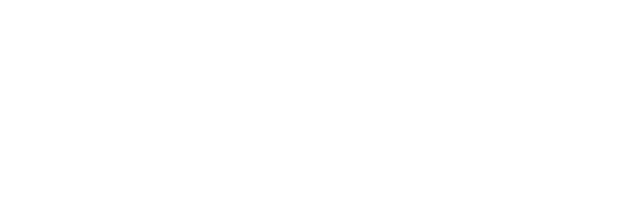
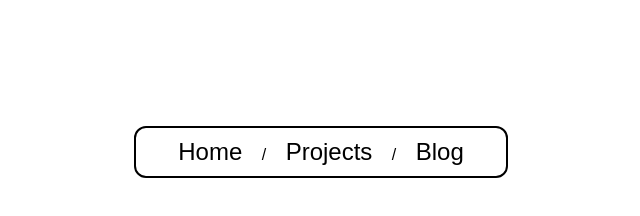
Before and after one commit to MicahCortese/Tooltip-UI, a plain HTML site: page index.html in a window 1280 px wide. Shown: the whole page, without its empty margins (319-959 px from the left). Drawn offline with Linux system fonts and the light colour scheme.

Commit message:
Created a simple hover effect on the links. Will work to create a text bubble next.

```diff
--- a/index.html
+++ b/index.html
@@ -8,5 +8,13 @@
 </head>
 <body>
 
+    <div class="container">
+        <nav>
+            <a href="home">Home</a> /
+            <a href="projects">Projects</a> /
+            <a href="blog">Blog</a>
+        </nav>
+    </div>
+
 </body>
 </html>
--- a/styles.css
+++ b/styles.css
@@ -0,0 +1,24 @@
+.container {
+    border: 2px solid black;
+    margin-top: 10%;
+    margin-left: auto;
+    margin-right: auto;
+    padding: 10px;
+    border-radius: 12px;
+    text-align: center;
+    width: 350px;
+    font-family: sans-serif;
+}
+
+a {
+    font-size: 24px;
+    margin-right: 15px;
+    margin-left: 15px;
+    text-decoration: none;
+    color: black;
+}
+
+a:hover {
+    color:red;
+
+}
```
